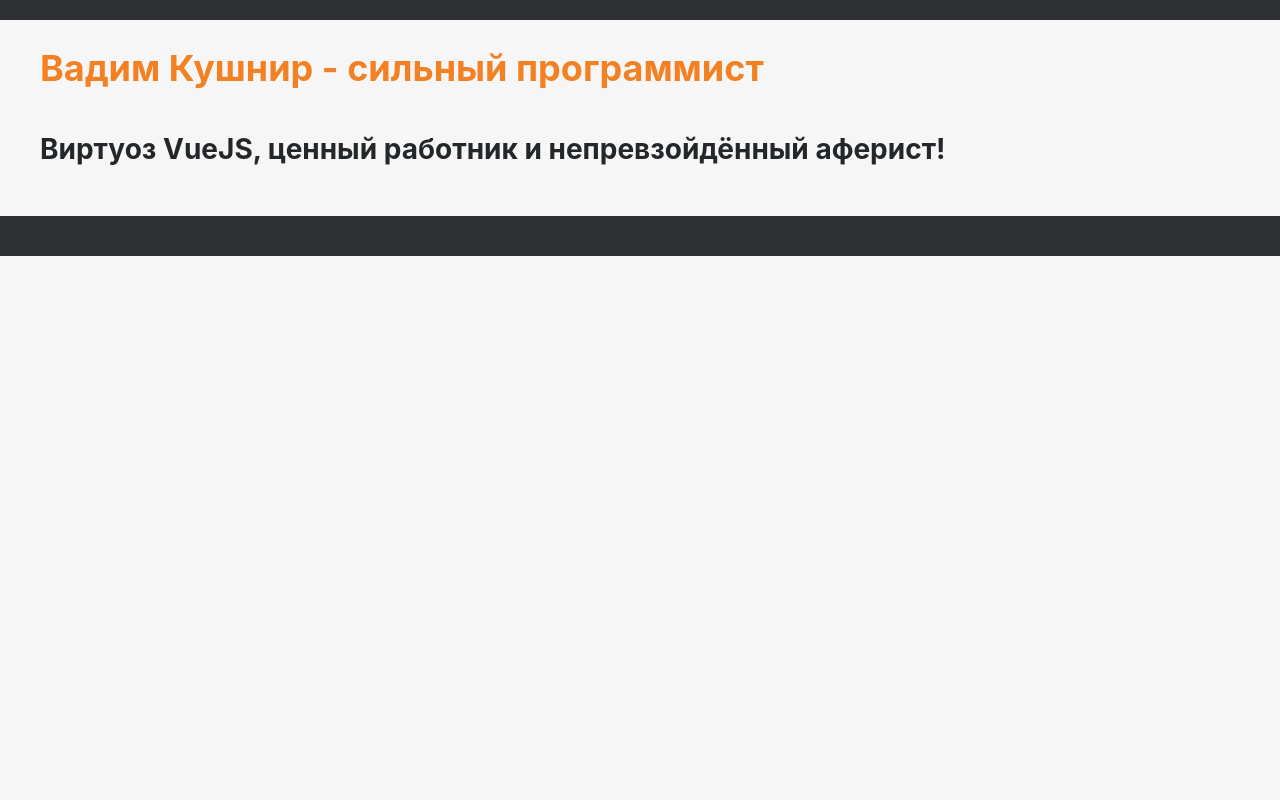
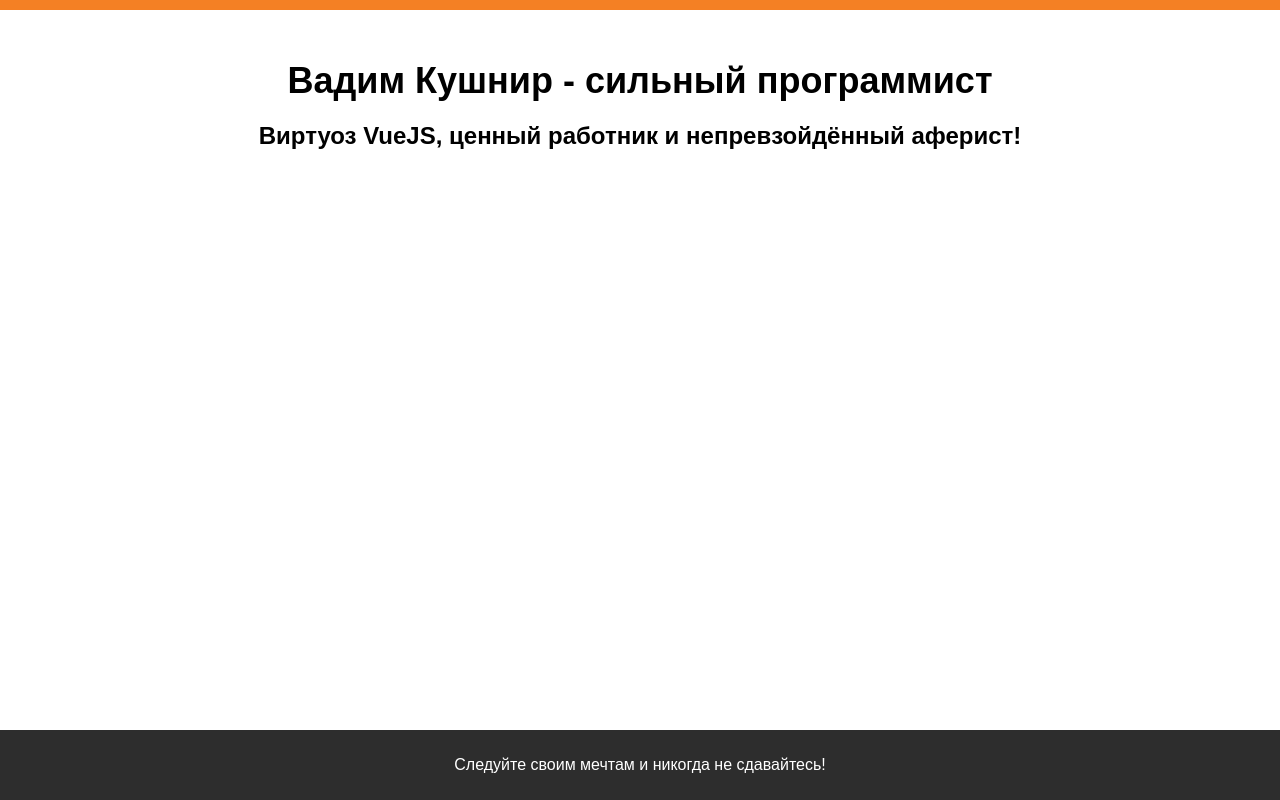
Before and after one commit to petrtopor/personal-portfolio-website, a website built with webpack: page src/index.html in a window 1280 px wide. Built offline with nearby package versions, Linux system fonts and the light colour scheme; files whose address does not match are found by name.

Commit message:
fix: attach footer to the bottom of the page using Flexbox

```diff
--- a/src/index.html
+++ b/src/index.html
@@ -4,9 +4,10 @@
     <meta charset="UTF-8">
     <meta name="viewport" content="width=device-width, initial-scale=1.0">
     <title>Вадим Кушнир - сильный программист</title>
-    <link rel="stylesheet" href="styles.css"> <!-- Подключение скомпилированного CSS-файла -->
+    <link rel="stylesheet" href="styles.css">
 </head>
 <body>
+    <div class="wrapper"> <!-- Добавьте div с классом wrapper -->
         <header>
             <nav>
                 <!-- Здесь будет ваша навигационная панель, аналогичная Stack Overflow -->
@@ -20,7 +21,9 @@
             <!-- Здесь будут другие разделы вашего сайта, такие как портфолио, обо мне, блог и контакты -->
         </main>
         <footer>
-        <!-- Здесь будет ваш футер, аналогичный Stack Overflow -->
+            <!-- Здесь добавьте жизнеутверждающий текст -->
+            <p>Следуйте своим мечтам и никогда не сдавайтесь!</p>
         </footer>
+    </div> <!-- Закройте div с классом wrapper -->
 </body>
 </html>
--- a/src/styles.scss
+++ b/src/styles.scss
@@ -1,63 +1,53 @@
-// Цветовая схема
-$background-color: #f6f6f6;
-$primary-color: #242729;
-$secondary-color: #2e2f33;
-$accent-color: #f48024;
-$link-color: #0077cc;
-
-// Шрифты
-$font-family: -apple-system, BlinkMacSystemFont, 'Segoe UI', Roboto, Helvetica, Arial, sans-serif, 'Apple Color Emoji', 'Segoe UI Emoji', 'Segoe UI Symbol';
-
-body {
-  background-color: $background-color;
-  font-family: $font-family;
-  font-size: 14px;
-  line-height: 1.6;
-  color: $primary-color;
+// Общие стили
+html, body {
   margin: 0;
+  padding: 0;
+  font-family: Arial, sans-serif;
+  height: 100%;
 }
 
-header {
-  background-color: $secondary-color;
-  padding: 10px 0;
-
-  nav {
-    // Здесь добавьте стили для вашей навигационной панели
-  }
+.wrapper {
+  display: flex;
+  flex-direction: column;
+  min-height: 100%;
 }
 
 main {
-  max-width: 1200px;
-  margin: 0 auto;
-  padding: 20px;
-
-  h1, h2 {
-    margin-top: 0;
-    font-weight: 700;
-  }
-
-  h1 {
-    font-size: 36px;
-    color: $accent-color;
-  }
-
-  h2 {
-    font-size: 28px;
-  }
+  flex: 1;
 }
 
-a {
-  color: $link-color;
-  text-decoration: none;
-
-  &:hover {
-    text-decoration: underline;
-  }
+// Навигационная панель
+header {
+  background-color: #f48024;
+  padding: 5px 0;
 }
 
+nav {
+  display: flex;
+  justify-content: center;
+  align-items: center;
+}
+
+// Основной контент
+section {
+  text-align: center;
+  padding: 20px 0;
+}
+
+h1 {
+  font-size: 36px;
+  margin-bottom: 20px;
+}
+
+h2 {
+  font-size: 24px;
+  margin-bottom: 40px;
+}
+
+// Футер
 footer {
-  background-color: $secondary-color;
-  padding: 20px 0;
-
-  // Здесь добавьте стили для вашего футера
+  background-color: #2d2d2d;
+  color: #fff;
+  text-align: center;
+  padding: 10px 0;
 }
```
Lines whose indentation alone changed are shown as unchanged.
